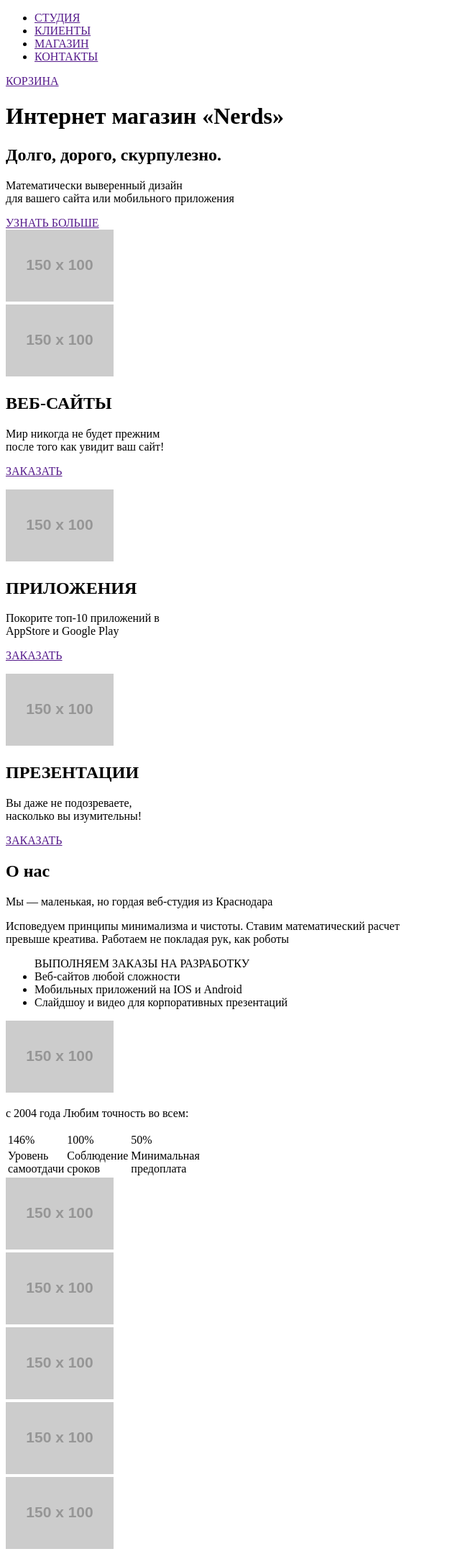
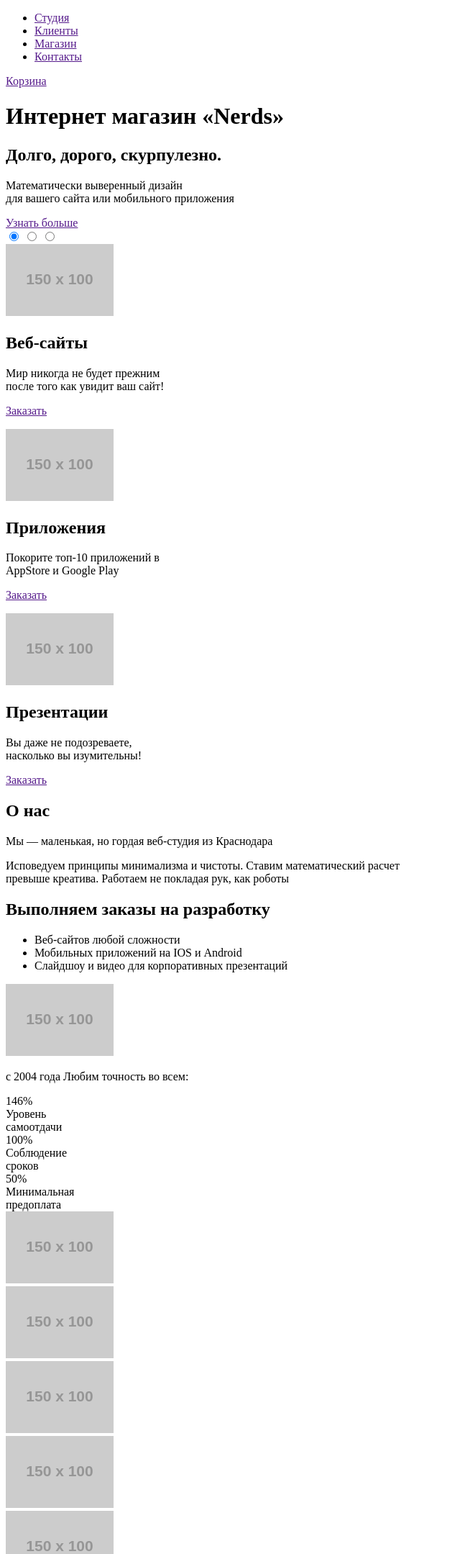
Before and after one commit to Gekatrin/1490317-nerds-29, a plain HTML site: page index.html in a window 1280 px wide. Shown: the top 2159 px of the page at 72% size, without its empty margins (0-640 px from the left). Drawn offline with Linux system fonts and the light colour scheme; placeholder pictures from the web are drawn by us.

Commit message:
Update index.html
Разметка главной страницы с доработками

```diff
--- a/index.html
+++ b/index.html
@@ -1,111 +1,101 @@
 <!DOCTYPE html>
 <html lang="ru">
+
 <head>
    <meta charset="utf-8">
    <title> Интернет магазин «Nerds»</title>
 </head>
+
 <body>
    <header class="main-header">
       <ul class="navigation">
-<li> <a href="" > СТУДИЯ <a></li>
-<li> <a href="" > КЛИЕНТЫ <a></li>
-<li> <a href="" > МАГАЗИН <a></li>
-<li> <a href="" > КОНТАКТЫ <a> </li>
+         <li><a href="">Студия</a></li>
+         <li><a href="">Клиенты</a></li>
+         <li><a href="">Магазин</a></li>
+         <li><a href="">Контакты</a></li>
       </ul>
-<div> <a href=""> КОРЗИНА <a></div>
+      <a href="">Корзина</a>
    </header>
    <main>
-
-<h1 > Интернет магазин «Nerds» </h1>
+      <h1> Интернет магазин «Nerds»</h1>
       <section class="services">
          <h2> Долго, дорого, скурпулезно. </h2>
-<p> Математически выверенный дизайн <br> для вашего сайта или мобильного приложения </p>
-<div class="know-more"> <a href="" > УЗНАТЬ БОЛЬШЕ  </a></div>
-<div>  <img src="https://via.placeholder.com/150x100" alt=""> </div>
+         <p> Математически выверенный дизайн<br>для вашего сайта или мобильного приложения </p>
+         <div class="know-more"> <a href="">Узнать больше</a></div>
 
-<div>
+         <div class="wrapper">
+            <input type="radio" name="point" id="slide1" checked>
+            <input type="radio" name="point" id="slide2">
+            <input type="radio" name="point" id="slide3">
+         </div>
+         <div class="slider">
+            <div class="slides slide1"></div>
+            <div class="slides slide2"></div>
+            <div class="slides slide3"></div>
+         </div>
+         <div class="controls">
+            <label for="slide1"></label>
+            <label for="slide2"></label>
+            <label for="slide3"></label>
+         </div class="web-site">
          <img src="https://via.placeholder.com/150x100" alt="">
-<h2> ВЕБ-САЙТЫ </h2>
-<p> Мир никогда не будет прежним <br> после того как увидит ваш сайт! </p>
-<p class="order">
- <a href=""> ЗАКАЗАТЬ </a>
-</p>
-</div>
-
-<div>
+         <h2> Веб-сайты </h2>
+         <p> Мир никогда не будет прежним<br>после того как увидит ваш сайт! </p>
+         <p class="order"><a href=""> Заказать</a></p>
+         <div class="app">
             <img src="https://via.placeholder.com/150x100" alt="">
-<h2> ПРИЛОЖЕНИЯ </h2>
+            <h2>Приложения</h2>
             <p> Покорите топ-10 приложений в <br> AppStore и Google Play </p>
             <p class="order">
-<a href=""> ЗАКАЗАТЬ </a>
-</p>
+               <a href="">Заказать</a></p>
          </div>
-
-<div>
+         <div class="presentation">
             <img src="https://via.placeholder.com/150x100" alt="">
-<h2> ПРЕЗЕНТАЦИИ </h2>
-<p> Вы даже не подозреваете, <br> насколько вы изумительны! </p>
+            <h2>Презентации</h2>
+            <p> Вы даже не подозреваете,<br>насколько вы изумительны! </p>
             <p class="order">
-<a href=""> ЗАКАЗАТЬ </a>
-</p>
+               <a href="">Заказать</a></p>
          </div>
-
       </section>
-
       <section class="about-us">
-<h2 > О нас </h2>
+         <h2> О нас </h2>
          <p> Мы — маленькая, но гордая веб-студия из Краснодара </p>
-<p> Исповедуем принципы минимализма и чистоты. Ставим математический расчет <br>
+         <p> Исповедуем принципы минимализма и чистоты. Ставим математический расчет<br>
             превыше креатива. Работаем не покладая рук, как роботы </p>
-<ul> ВЫПОЛНЯЕМ ЗАКАЗЫ НА РАЗРАБОТКУ
+         <h2>Выполняем заказы на разработку</h2>
+         <ul>
             <li> Веб-сайтов любой сложности </li>
-<li> Мобильных приложений на IOS  и Android </li>
+            <li> Мобильных приложений на IOS и Android </li>
             <li> Слайдшоу и видео для корпоративных презентаций </li>
          </ul>
-
          <div> <img src="https://via.placeholder.com/150x100" alt=""> </div>
          <p> с 2004 года Любим точность во всем:</p>
-
-<table>
-<tr>
-<td> 146% </td>
-<td> 100%  </td>
-<td> 50% </td>
-</tr>
-<tr>
-<td> Уровень <br> самоотдачи</td>
-<td> Соблюдение <br> сроков </td>
-<td> Минимальная <br> предоплата </td>
-</tr>
-</table>
-
+         <div>146%<br>Уровень<br>самоотдачи</div>
+         <div>100%<br>Соблюдение<br>сроков</div>
+         <div>50%<br>Минимальная<br>предоплата</div>
       </section>
-
-
-<section class="companies" >
+      <section class="companies">
+         <div> <img src="https://via.placeholder.com/150x100" alt=""></div>
+         <div> <img src="https://via.placeholder.com/150x100" alt=""></div>
+         <div> <img src="https://via.placeholder.com/150x100" alt=""></div>
+         <div> <img src="https://via.placeholder.com/150x100" alt=""></div>
+      </section>
+   </main>
+   <footer class="main-footer">
       <div> <img src="https://via.placeholder.com/150x100" alt=""> </div>
-<div> <img src="https://via.placeholder.com/150x100" alt="">  </div>
-<div> <img src="https://via.placeholder.com/150x100" alt=""> </div>
-<div> <img src="https://via.placeholder.com/150x100" alt=""></div>
-
-</section>
-
-    </main>
-
-    <footer class="main-footer">
- <div>
-<div> <img src="https://via.placeholder.com/150x100" alt="">  </div>
-<div>
+      <div class="address">
          <p> NЁRDS DESIGN STUDIO </p>
-<p> 191186, Санкт-Петербург,<br> ул. Б. Конюшенная, д. 19/8 <br> <br>
+         <p> 191186, Санкт-Петербург,<br> ул. Б. Конюшенная, д. 19/8<br><br>
             тел. +7 (812) 275-75-75</p>
-</div>
-<div> Напишите нам </div>
-<div> <img src="https://via.placeholder.com/150x100" alt=""> </div>
-<div> </div>
-<p> Давайте дружить, это выгодно! </p>
-<p> Скидка 10% для друзей из социальных сетей. </p>
+         <ul>
+            <li><a href="">Вконтакте</a></li>
+            <li><a href="">Фейсбук</a></li>
+            <li><a href="">Инстаграмм</a></li>
+         </ul>
+         <p> Давайте дружить, это выгодно!<br> </p>
+         <p>Скидка 10% для друзей из социальных сетей.</p>
       </div>
    </footer>
 </body>
+
 </html>
```
Lines whose indentation alone changed are shown as unchanged.
